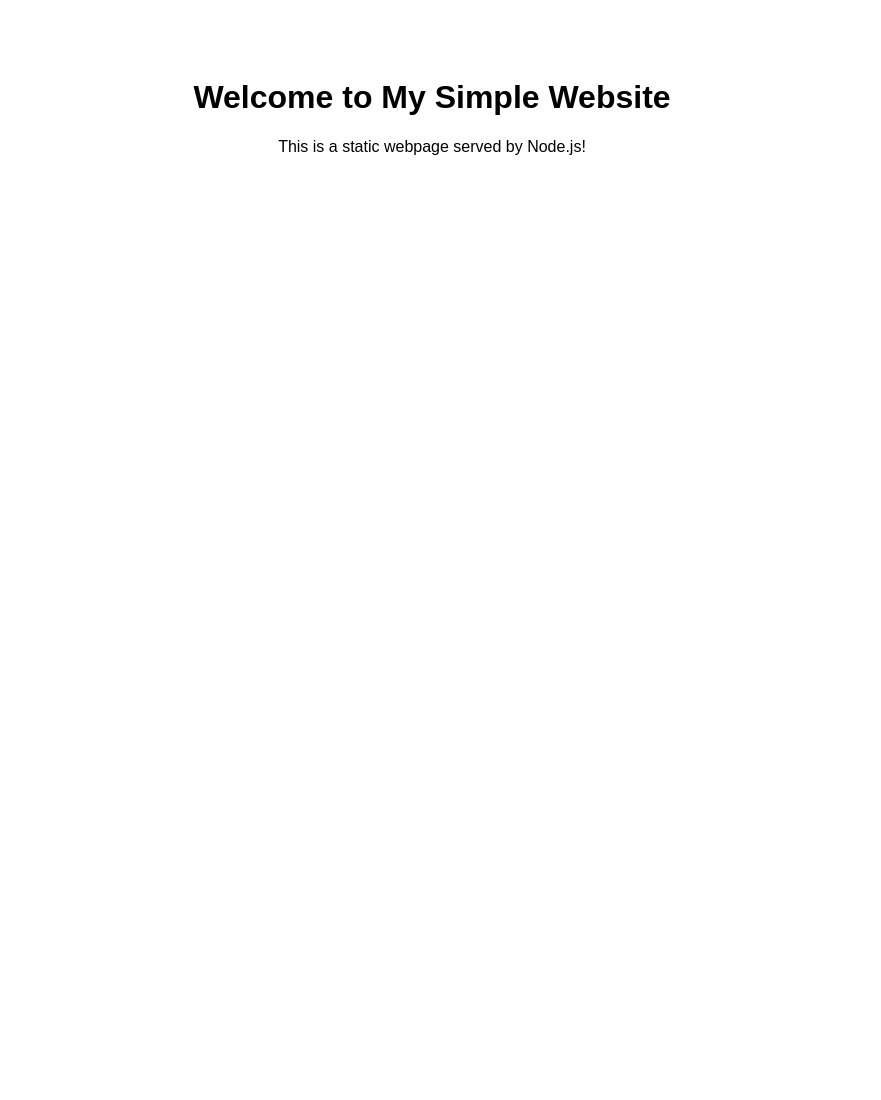
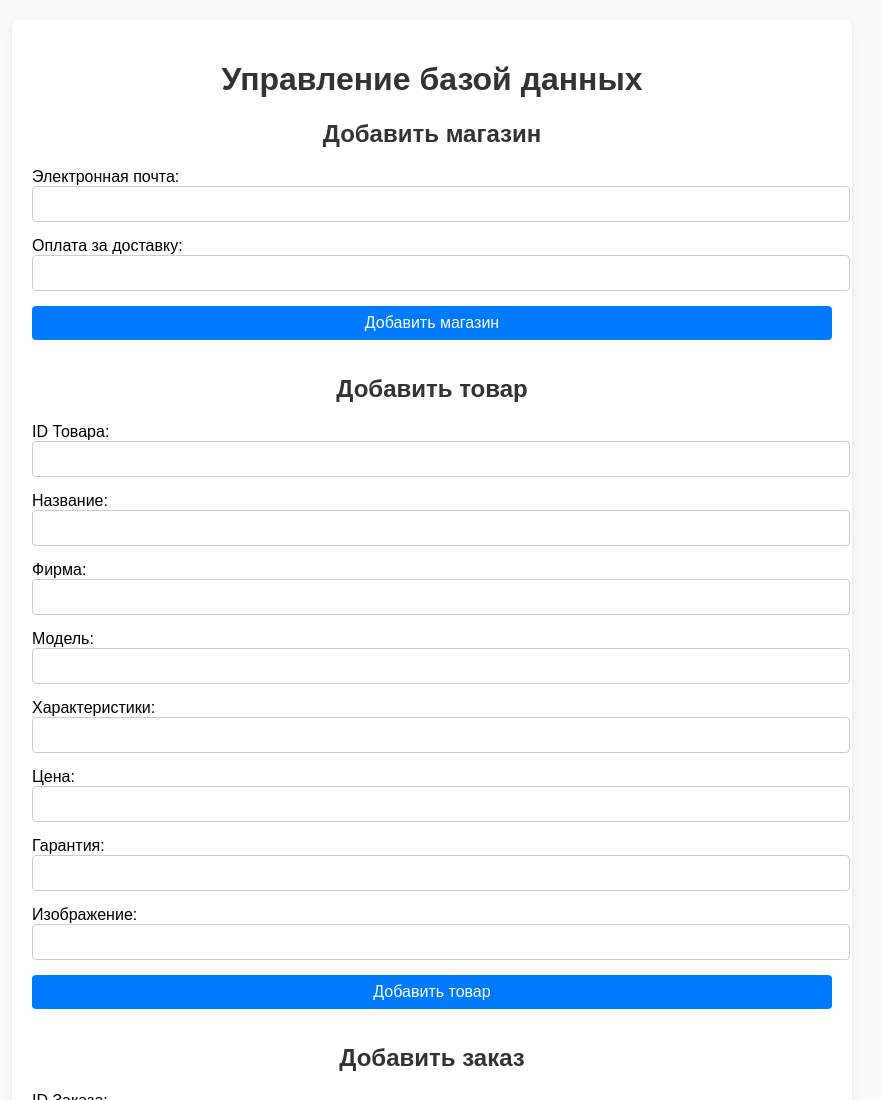
Before and after one commit to SecurityTrip/EVM-LR-3, a website: page public/index.html in a window 1280 px wide. Shown: the top 1100 px of the page, without its empty margins (208-1089 px from the left). Before the commit the page ends 800 px from the top, so only its background shows below. Drawn offline with Linux system fonts and the light colour scheme.

Commit message:
Added adding to all tables

```diff
--- a/package.json
+++ b/package.json
@@ -2,7 +2,7 @@
   "name": "EVM-LR-3",
   "version": "1.0.0",
   "description": "",
-  "main": "index.js",
+  "main": "db.js",
   "scripts": {
     "test": "echo \"Error: no test specified\" && exit 1"
   },
--- a/public/index.html
+++ b/public/index.html
@@ -3,17 +3,119 @@
 <head>
     <meta charset="UTF-8">
     <meta name="viewport" content="width=device-width, initial-scale=1.0">
-    <title>My Website</title>
-    <style>
-        body {
-            font-family: Arial, sans-serif;
-            text-align: center;
-            padding: 50px;
-        }
-    </style>
+    <title>Управление базой данных</title>
+    <link rel="stylesheet" href="styles.css">
 </head>
 <body>
-<h1>Welcome to My Simple Website</h1>
-<p>This is a static webpage served by Node.js!</p>
+<div class="container">
+    <h1>Управление базой данных</h1>
+
+    <!-- Форма: Магазины -->
+    <section>
+        <h2>Добавить магазин</h2>
+        <form action="/add-shop" method="post">
+            <label for="email">Электронная почта:</label>
+            <input type="email" id="email" name="email" required>
+
+            <label for="payment_for_delivery">Оплата за доставку:</label>
+            <input type="text" id="payment_for_delivery" name="payment_for_delivery" required>
+
+            <button type="submit">Добавить магазин</button>
+        </form>
+    </section>
+
+    <!-- Форма: Товары -->
+    <section>
+        <h2>Добавить товар</h2>
+        <form action="/add-product" method="post">
+            <label for="id_product">ID Товара:</label>
+            <input type="number" id="id_product" name="id_product" required>
+
+            <label for="name">Название:</label>
+            <input type="text" id="name" name="name" required>
+
+            <label for="firm">Фирма:</label>
+            <input type="text" id="firm" name="firm" required>
+
+            <label for="model">Модель:</label>
+            <input type="text" id="model" name="model" required>
+
+            <label for="tech_spec">Характеристики:</label>
+            <input type="text" id="tech_spec" name="tech_spec" required>
+
+            <label for="price">Цена:</label>
+            <input type="text" id="price" name="price" required>
+
+            <label for="warranty_period">Гарантия:</label>
+            <input type="text" id="warranty_period" name="warranty_period" required>
+
+            <label for="image">Изображение:</label>
+            <input type="text" id="image" name="image" required>
+
+            <button type="submit">Добавить товар</button>
+        </form>
+    </section>
+
+    <!-- Форма: Заказы -->
+    <section>
+        <h2>Добавить заказ</h2>
+        <form action="/add-order" method="post">
+            <label for="id_order">ID Заказа:</label>
+            <input type="number" id="id_order" name="id_order" required>
+
+            <label for="shop_id_shop">ID Магазина:</label>
+            <input type="number" id="shop_id_shop" name="shop_id_shop" required>
+
+            <label for="product_id_product">ID Товара:</label>
+            <input type="number" id="product_id_product" name="product_id_product" required>
+
+            <label for="order_date">Дата заказа:</label>
+            <input type="date" id="order_date" name="order_date" required>
+
+            <label for="order_time">Время заказа:</label>
+            <input type="time" id="order_time" name="order_time" required>
+
+            <label for="quantity">Количество:</label>
+            <input type="text" id="quantity" name="quantity" required>
+
+            <label for="client_name">Имя клиента:</label>
+            <input type="text" id="client_name" name="client_name" required>
+
+            <label for="client_phone">Телефон клиента:</label>
+            <input type="text" id="client_phone" name="client_phone" required>
+
+            <label for="confirmation">Подтверждение:</label>
+            <input type="text" id="confirmation" name="confirmation" required>
+
+            <button type="submit">Добавить заказ</button>
+        </form>
+    </section>
+
+    <!-- Форма: Доставка -->
+    <section>
+        <h2>Добавить доставку</h2>
+        <form action="/add-delivery" method="post">
+            <label for="id_delivery">ID Доставки:</label>
+            <input type="number" id="id_delivery" name="id_delivery" required>
+
+            <label for="order_id_order">ID Заказа:</label>
+            <input type="number" id="order_id_order" name="order_id_order" required>
+
+            <label for="date">Дата доставки:</label>
+            <input type="date" id="date" name="date" required>
+
+            <label for="address">Адрес доставки:</label>
+            <input type="text" id="address" name="address" required>
+
+            <label for="client_name">Имя клиента:</label>
+            <input type="text" id="client_name" name="client_name" required>
+
+            <label for="courier_name">Имя курьера:</label>
+            <input type="text" id="courier_name" name="courier_name" required>
+
+            <button type="submit">Добавить доставку</button>
+        </form>
+    </section>
+</div>
 </body>
 </html>
--- /dev/null
+++ b/public/styles.css
@@ -0,0 +1,58 @@
+/* styles.css */
+body {
+    font-family: Arial, sans-serif;
+    background-color: #f9f9f9;
+    margin: 0;
+    padding: 0;
+}
+
+.container {
+    max-width: 800px;
+    margin: 20px auto;
+    background: #fff;
+    padding: 20px;
+    border-radius: 8px;
+    box-shadow: 0 4px 6px rgba(0, 0, 0, 0.1);
+}
+
+h1, h2 {
+    color: #333;
+    text-align: center;
+}
+
+form {
+    margin-bottom: 20px;
+}
+
+label {
+    display: flex;
+    align-items: center; /* Вертикальное выравнивание текста и чекбокса */
+    gap: 10px; /* Расстояние между чекбоксом и текстом */
+}
+
+/* Чекбоксы остаются inline */
+label input[type="checkbox"] {
+    display: inline-block;
+    margin: 0; /* Убираем дополнительные отступы */
+    padding: 0;
+}
+
+input, select, textarea, button {
+    width: 100%;
+    margin-bottom: 15px;
+    padding: 8px;
+    border: 1px solid #ccc;
+    border-radius: 4px;
+    font-size: 16px;
+}
+
+button {
+    background-color: #007BFF;
+    color: white;
+    border: none;
+    cursor: pointer;
+}
+
+button:hover {
+    background-color: #0056b3;
+}
```
Also changed, not shown: index.js (deleted, +0 -16 lines), server.js (+88 -3 lines).
